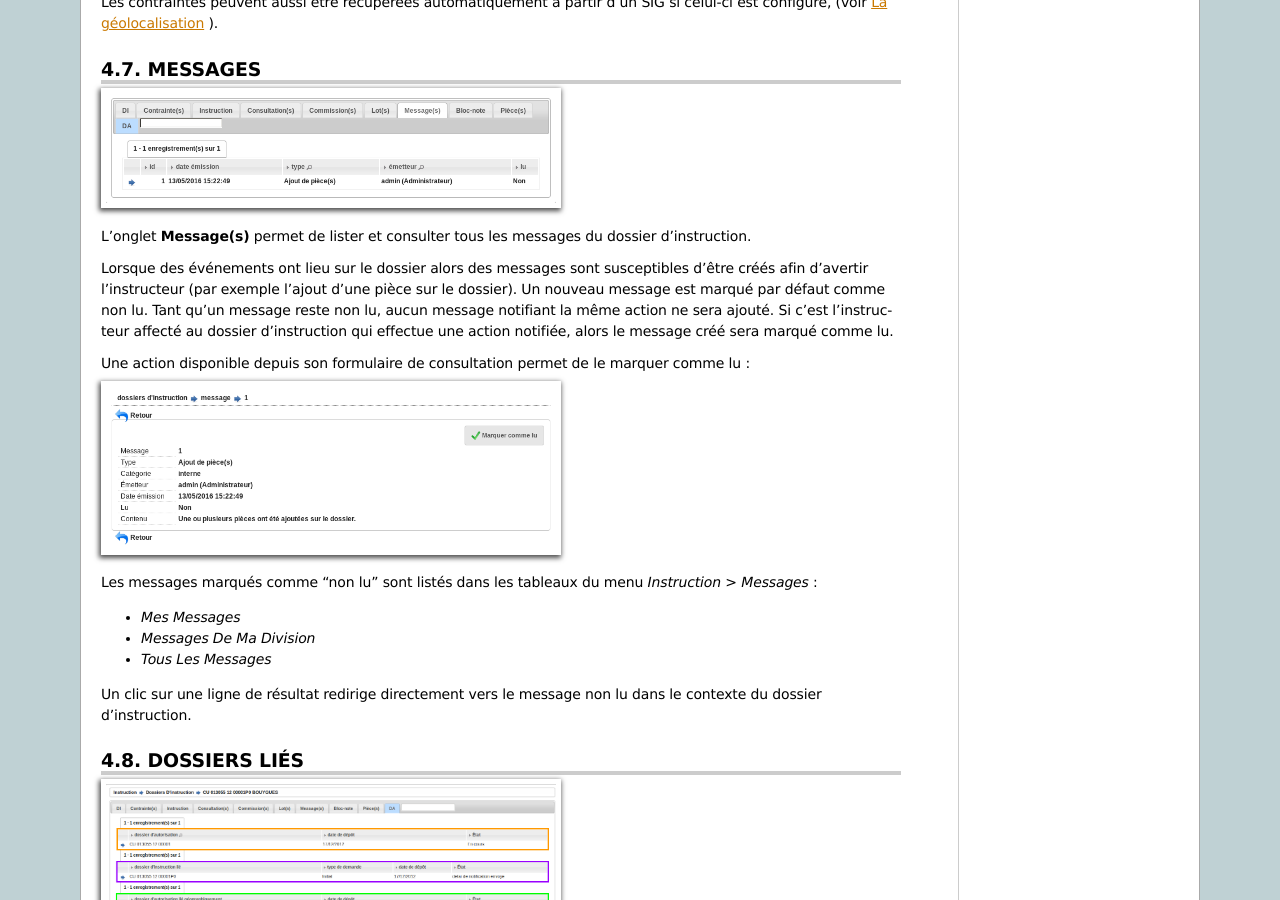
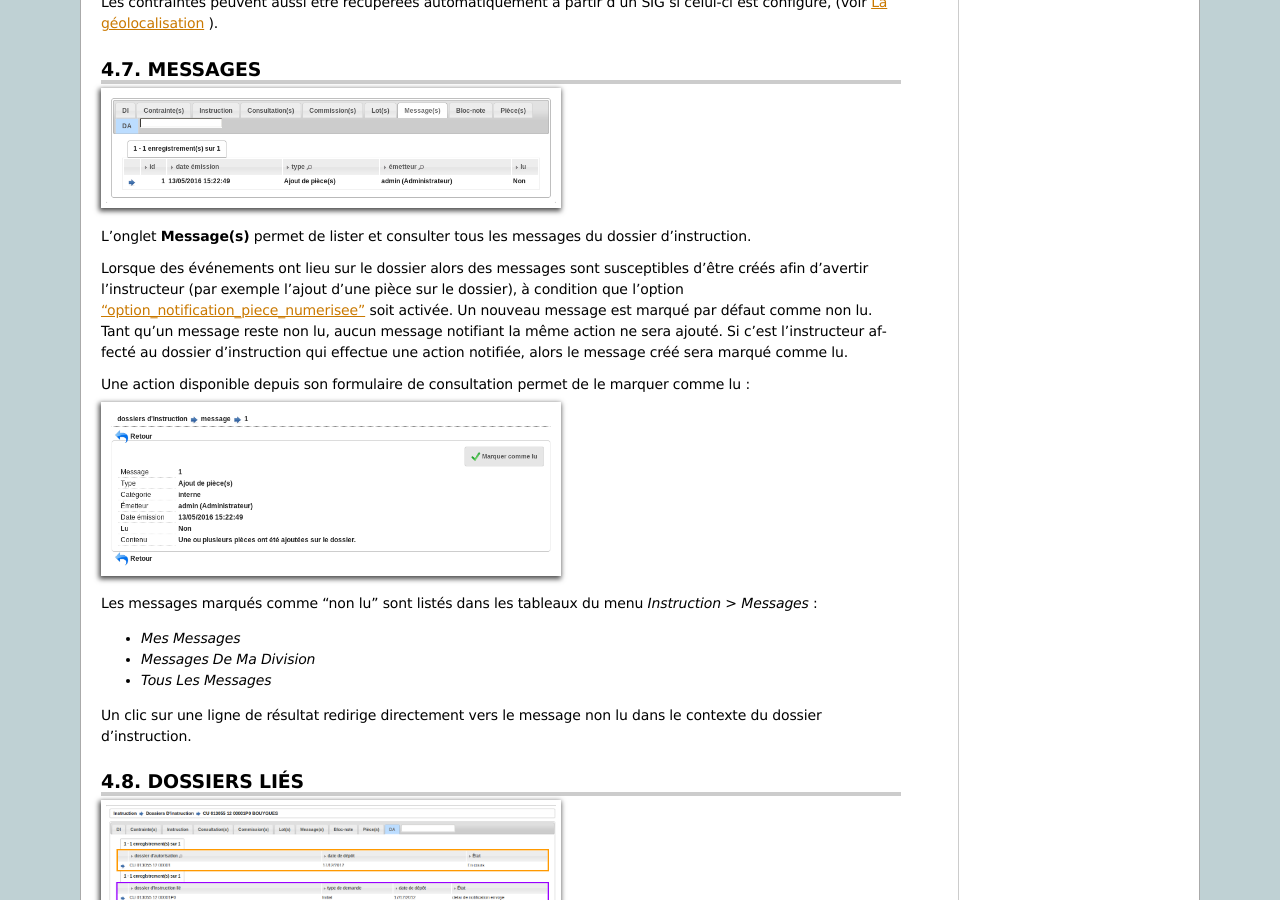
Before and after one commit to mpavaux/openads-documentation, a Sphinx documentation site: the page built from source/manuel_utilisateur/instruction.rst, in a window 1280 px wide and 900 px high, scrolled down 8044 px. Built offline with Sphinx 7.4.7, drawn with Linux system fonts in a browser that asks for light colours.

Commit message:
* Mention de l'option pour les messages de notification.

```diff
--- a/source/manuel_utilisateur/instruction.rst
+++ b/source/manuel_utilisateur/instruction.rst
@@ -352,7 +354,7 @@
 
 L'onglet **Message(s)** permet de lister et consulter tous les messages du dossier d'instruction.
 
-Lorsque des événements ont lieu sur le dossier alors des messages sont susceptibles d'être créés afin d'avertir l’instructeur (par exemple l’ajout d’une pièce sur le dossier). Un nouveau message est marqué par défaut comme non lu. Tant qu'un message reste non lu, aucun message notifiant la même action ne sera ajouté. Si c'est l'instructeur affecté au dossier d'instruction qui effectue une action notifiée, alors le message créé sera marqué comme lu.
+Lorsque des événements ont lieu sur le dossier alors des messages sont susceptibles d'être créés afin d'avertir l’instructeur (par exemple l’ajout d’une pièce sur le dossier), à condition que l'option :ref:`'option_notification_piece_numerisee' <parametrage_parametre>` soit activée. Un nouveau message est marqué par défaut comme non lu. Tant qu'un message reste non lu, aucun message notifiant la même action ne sera ajouté. Si c'est l'instructeur affecté au dossier d'instruction qui effectue une action notifiée, alors le message créé sera marqué comme lu.
 
 Une action disponible depuis son formulaire de consultation permet de le marquer comme lu :
 
```
Also changed, not shown: other parts of source/manuel_utilisateur/instruction.rst (+2 -0 lines).
